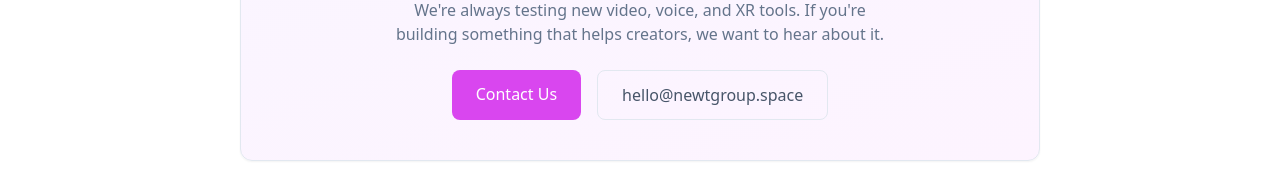
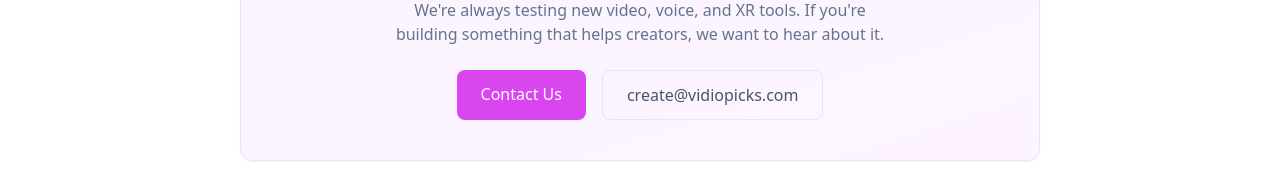
Before and after one commit to edi-picks-network/vidiopicks, a Next.js app: page /about in a window 1280 px wide. Shown: the part 1769-1939 px from the top of the page. Built offline with nearby package versions, Linux system fonts and the light colour scheme.

Commit message:
fix: replace fake company emails with correct domain-specific email prefixes

```diff
--- a/app/about/page.tsx
+++ b/app/about/page.tsx
@@ -141,10 +141,10 @@
               Contact Us
             </Link>
             <a
-              href="mailto:hello@newtgroup.space"
+              href="mailto:create@vidiopicks.com"
               className="px-6 py-3 border border-[#E2E8F0] hover:border-[#d946ef]/40 text-[#475569] hover:text-[#d946ef] font-medium rounded-lg transition-all"
             >
-              hello@newtgroup.space
+              create@vidiopicks.com
             </a>
           </div>
         </div>
--- a/app/contact/page.tsx
+++ b/app/contact/page.tsx
@@ -136,8 +136,8 @@
                 <p className="text-sm text-[#64748B]">
                   <strong className="text-[#0F172A]">General:</strong>
                   <br />
-                  <a href="mailto:hello@newtgroup.space" className="text-[#d946ef] hover:underline">
-                    hello@newtgroup.space
+                  <a href="mailto:create@vidiopicks.com" className="text-[#d946ef] hover:underline">
+                    create@vidiopicks.com
                   </a>
                 </p>
                 <p className="text-sm text-[#64748B]">
@@ -150,8 +150,8 @@
                 <p className="text-sm text-[#64748B]">
                   <strong className="text-[#0F172A]">Press:</strong>
                   <br />
-                  <a href="mailto:press@newtgroup.space" className="text-[#d946ef] hover:underline">
-                    press@newtgroup.space
+                  <a href="mailto:create@vidiopicks.com" className="text-[#d946ef] hover:underline">
+                    create@vidiopicks.com
                   </a>
                 </p>
               </div>
```
